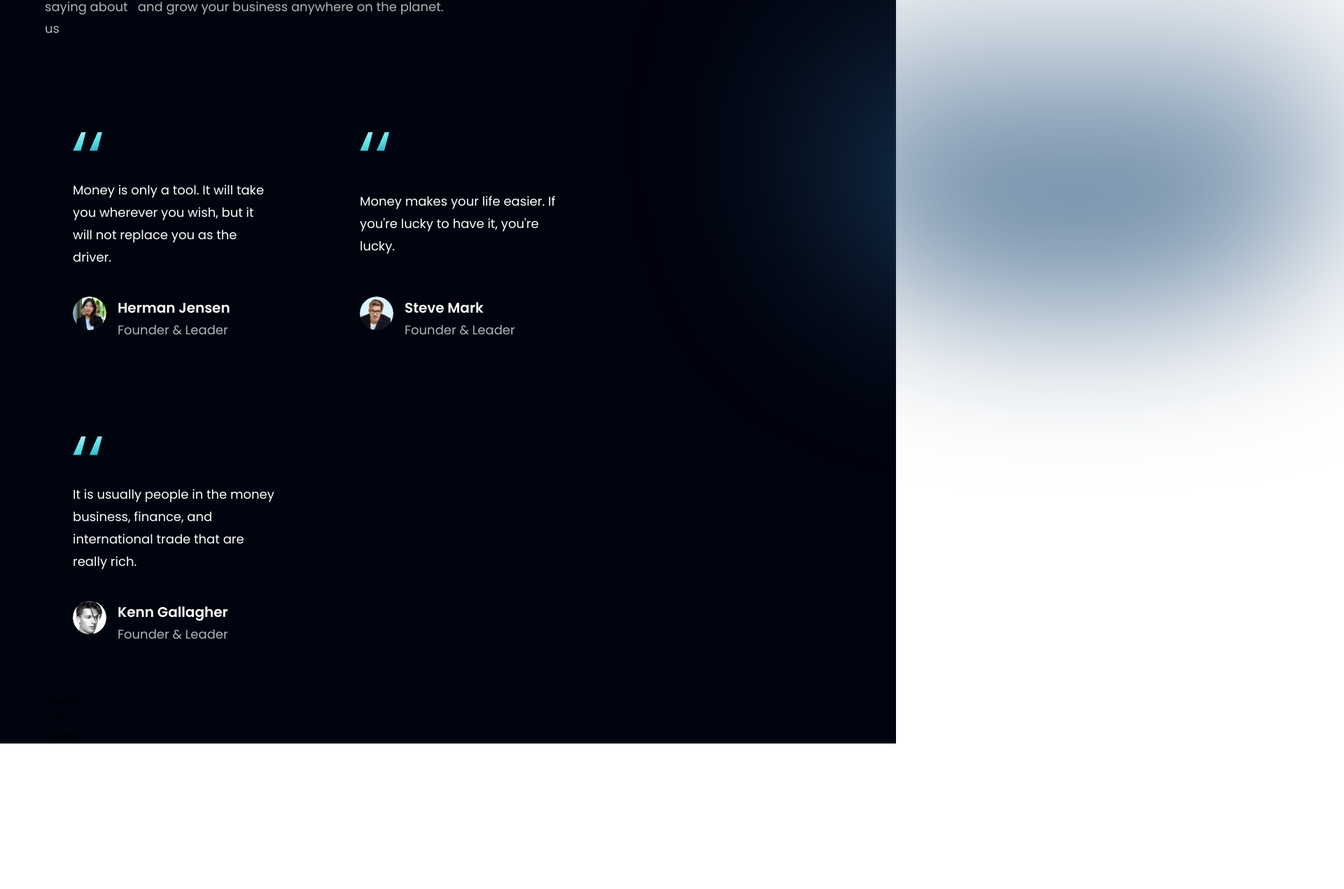
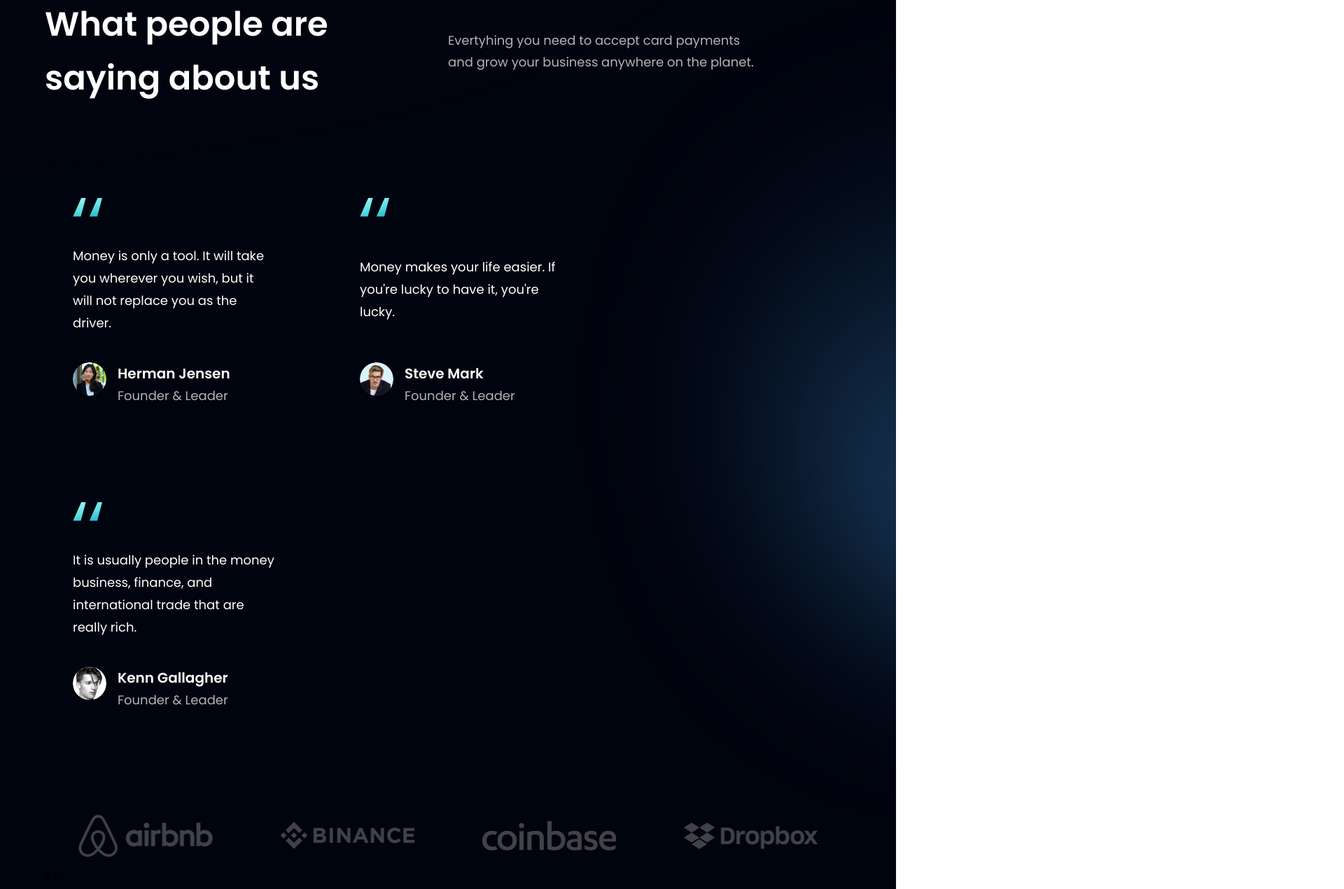
Before and after one commit to Bharattaneja01/project-1, a React (Vite) app in the folder bank_modern_app/: page / in a window 1280 px wide. Shown: the part 2871-4142 px from the top of the page at 70% size, 1920 px wide, since content can reach past the window. Before the commit the page ends 3934 px from the top, so only its background shows below. Built offline with nearby package versions, Linux system fonts and the light colour scheme.

Commit message:
modified clients and testimonials section

```diff
--- a/bank_modern_app/src/components/Clients.jsx
+++ b/bank_modern_app/src/components/Clients.jsx
@@ -1,9 +1,17 @@
-import React from 'react'
+import {clients} from '../constants';
+import styles from '../style';
 
-const Clients = () => {
-  return (
-    <div>Clients</div>
-  )
-}
+const Clients = () => (
+  <section className={`${styles.flexCenter} my-4`}>
+    <div className={`${styles.flexCenter} flex-wrap w-full`}>
+      {clients.map((client) => (
+        <div key={client.id} className={`flex-1 ${styles.flexCenter} sm:min-w-[192px] min-w-[120px]`}>
+          <img src={client.logo} alt='client' className='sm:w-[192px] w-[100px] object-contain'/>
+        </div>
+      ))}
+    </div>
+  </section>
+)
+
 
 export default Clients
--- a/bank_modern_app/src/components/Testimonials.jsx
+++ b/bank_modern_app/src/components/Testimonials.jsx
@@ -3,11 +3,11 @@
 import FeedbackCard from './FeedbackCard';
 const Testimonials = () => {
   return (
-    <section>
+    <section id="clients" className={`${styles.paddingY} ${styles.flexCenter} flex-col relative `}>
       <div className='absolute z-[0] w-[60%] h-[60%] -right-[50%] rounded-full blue__gradient' />
 
       <div className='w-full flex justify-between items-center md:flex-row flex-col sm:mb-16 mb-6 relative z-[1]'>
-        <h1 className={styles.paragraph}>
+        <h1 className={styles.heading2}>
           What people are <br className='sm:block hidden' /> saying about us
         </h1>
 
```
